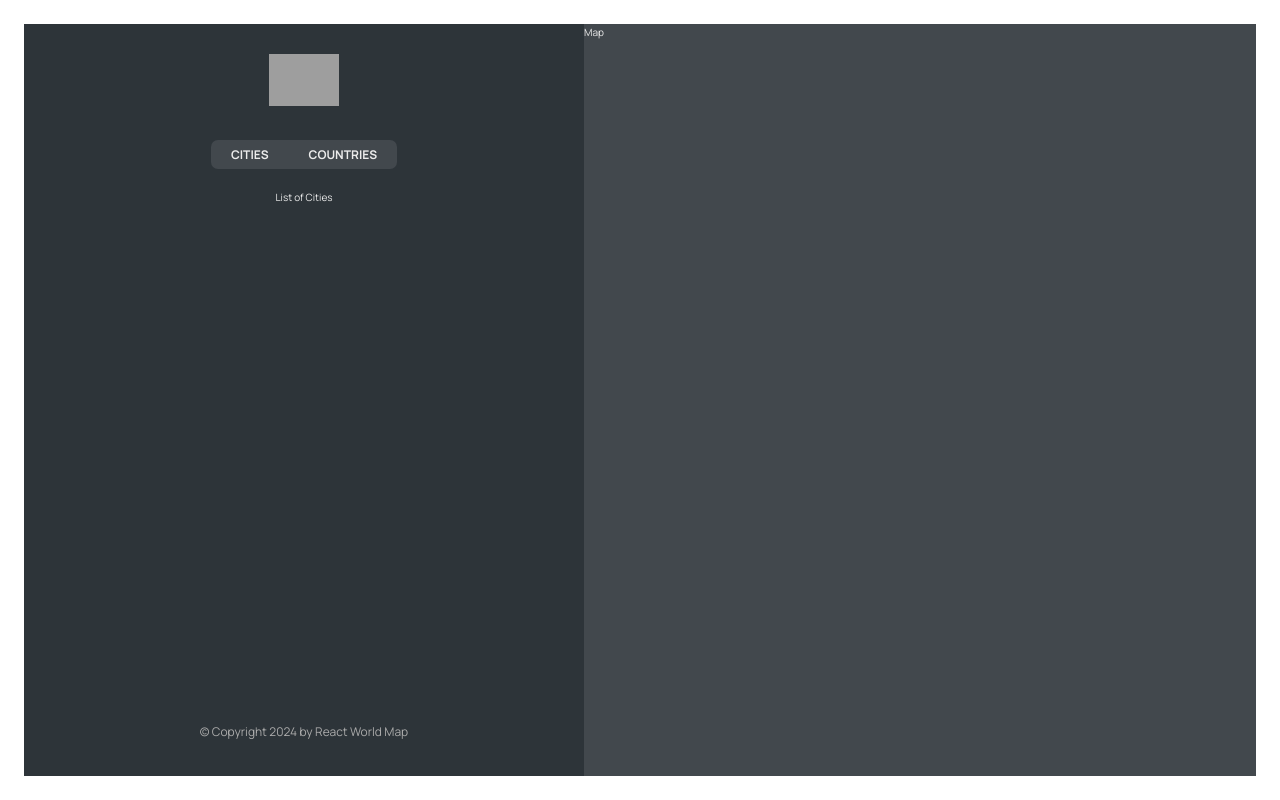
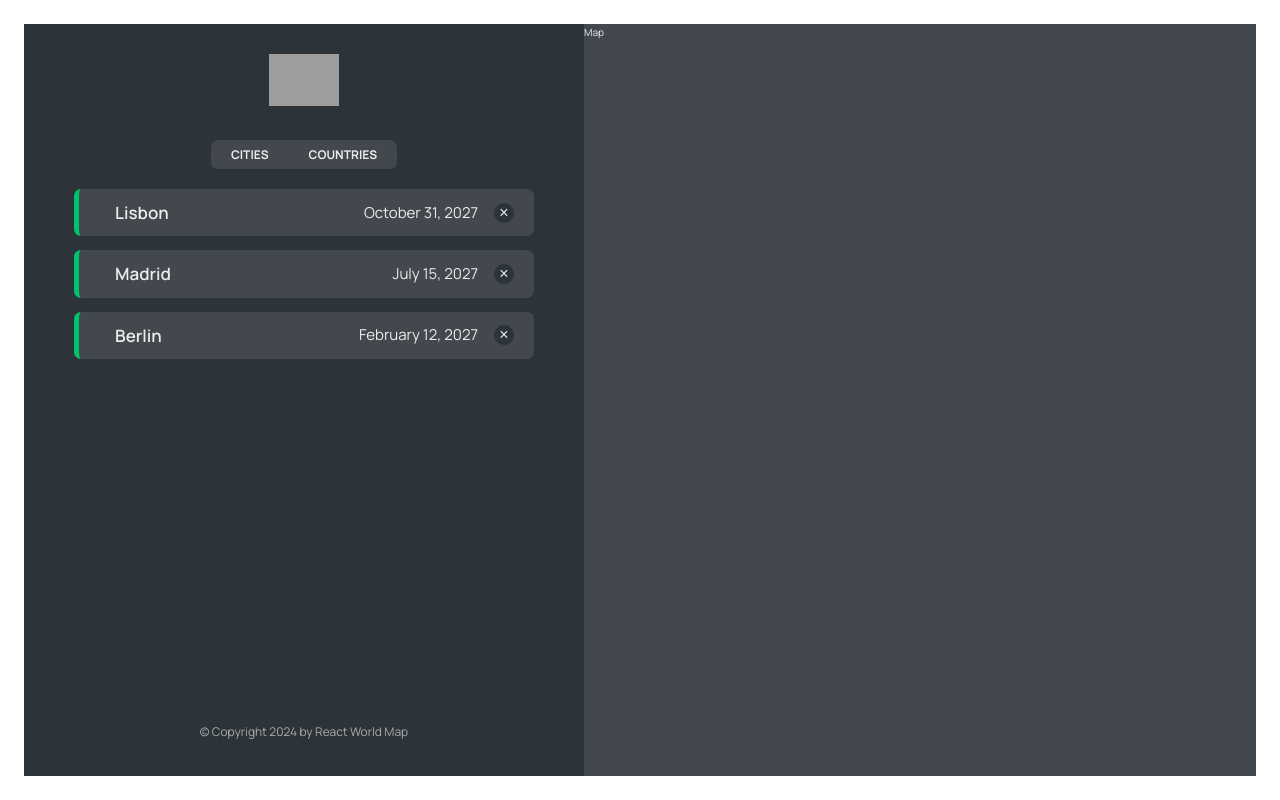
Before and after one commit to yungshun317/react-world-map, a React app: page /app in a window 1280 px wide. Built offline with nearby package versions, Linux system fonts and the light colour scheme; data requests are answered from the project's data file; grey boxes are pictures that could not be loaded.

Commit message:
[FEAT] Implement the city list

```diff
--- a/package.json
+++ b/package.json
@@ -5,7 +5,8 @@
   "main": "index.js",
   "scripts": {
     "dev": "webpack serve",
-    "build": "webpack"
+    "build": "webpack",
+    "server": "json-server --watch data/cities.json --port 8000"
   },
   "keywords": [],
   "author": "",
@@ -28,6 +29,7 @@
     "webpack-dev-server": "^5.0.4"
   },
   "dependencies": {
+    "json-server": "^1.0.0-alpha.23",
     "normalize.css": "^8.0.1",
     "react": "^18.3.1",
     "react-dom": "^18.3.1",
--- a/src/App.jsx
+++ b/src/App.jsx
@@ -5,8 +5,31 @@
 import AppLayout from "./pages/AppLayout";
 import PageNotFound from "./pages/PageNotFound";
 import Login from "./pages/Login";
+import CityList from "./components/CityList";
+import {useEffect, useState} from "react";
+
+const BASE_URL = "http://localhost:8000";
 
 function App() {
+    const [cities, setCities] = useState([]);
+    const [isLoading, setIsLoading] = useState(false);
+
+    useEffect(function () {
+        async function fetchCities() {
+            try {
+                setIsLoading(true);
+                const res = await fetch(`${BASE_URL}/cities`);
+                const data = await res.json();
+                setCities(data);
+            } catch {
+                alert("There was an error loading data...");
+            } finally {
+                setIsLoading(false);
+            }
+        }
+        fetchCities();
+    }, []);
+
     return (
         <BrowserRouter>
             <Routes>
@@ -15,8 +38,8 @@
                 <Route path="pricing" element={<Pricing />} />
                 <Route path="login" element={<Login />} />
                 <Route path="app" element={<AppLayout />} >
-                    <Route index element={<p>List of Cities</p>} />
-                    <Route path="cities" element={<p>List of Cities</p>} />
+                    <Route index element={<CityList cities={cities} isLoading={isLoading} />} />
+                    <Route path="cities" element={<CityList cities={cities} isLoading={isLoading} />} />
                     <Route path="countries" element={<p>List of Countries</p>} />
                     <Route path="form" element={<p>Form</p>} />
                 </Route>
--- /dev/null
+++ b/src/components/CityItem.jsx
@@ -0,0 +1,35 @@
+import * as styles from "./CityItem.module.css";
+
+const formatDate = (date) =>
+    new Intl.DateTimeFormat("en", {
+        day: "numeric",
+        month: "long",
+        year: "numeric"
+    }).format(new Date(date));
+
+function CityItem({city}) {
+    console.log(city);
+    /*
+    Object
+        cityName: "Lisbon"
+        country: "Portugal"
+        date: "2027-10-31T15:59:59.138Z"
+        emoji: "🇵🇹"
+        id: "73930385"
+        notes: "My favorite city so far!"
+        position: {lat: 38.727881642324164, lng: -9.140900099907554}
+        [[Prototype]]: Object
+     */
+    const { cityName, emoji, date } = city;
+
+    return (
+        <li className={styles.cityItem}>
+            <span className={styles.emoji}>{}</span>
+            <h3 className={styles.name}>{cityName}</h3>
+            <time className={styles.date}>{formatDate(date)}</time>
+            <button className={styles.deleteBtn}>&times;</button>
+        </li>
+    );
+}
+
+export default CityItem;
--- /dev/null
+++ b/src/components/CityList.jsx
@@ -0,0 +1,18 @@
+import * as styles from "./CityList.module.css";
+import Spinner from "./Spinner";
+import CityItem from "./CityItem";
+import Message from "./Message";
+
+function CityList({cities, isLoading}) {
+    if (isLoading) return <Spinner />;
+
+    if (!cities.length) return <Message message="Add Your First City by Clicking a City on the Map." />
+
+    return (
+        <ul className={styles.cityList}>
+            {cities.map(city => <CityItem city={city} key={city.id} />)}
+        </ul>
+    );
+}
+
+export default CityList;
--- a/src/components/Message.jsx
+++ b/src/components/Message.jsx
@@ -1,4 +1,4 @@
-import styles from "./Message.module.css";
+import * as styles from "./Message.module.css";
 
 function Message({ message }) {
   return (
--- a/src/components/Spinner.jsx
+++ b/src/components/Spinner.jsx
@@ -1,4 +1,4 @@
-import styles from "./Spinner.module.css";
+import * as styles from "./Spinner.module.css";
 
 function Spinner() {
   return (
```
Also changed, not shown: 1 other file (tests, documents, lock files or other folders).
